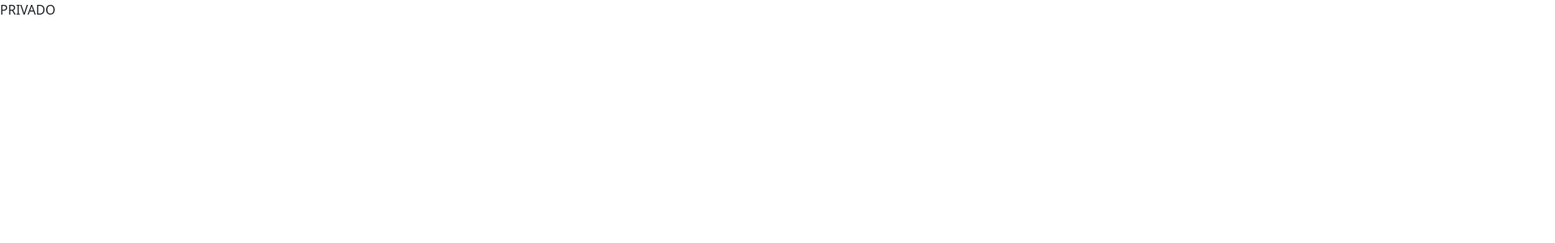
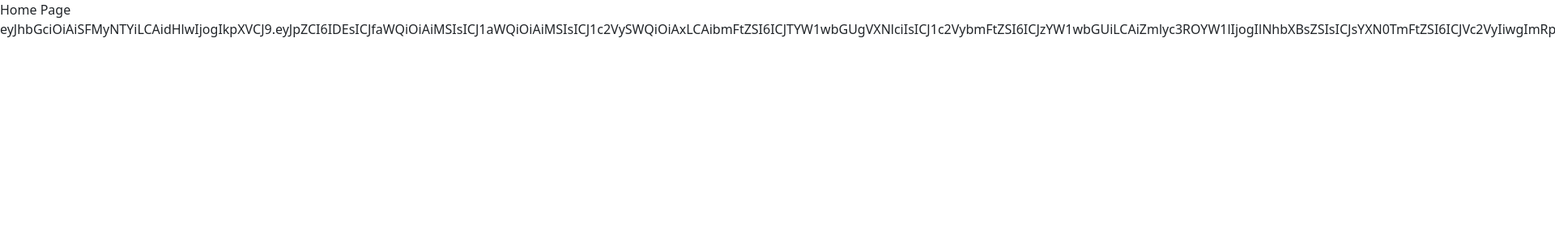
Before and after one commit to carlosmorales1908/proyecto_prog3, a React (Vite) app: page /home in a window 1280 px wide. Shown: the top 300 px of the page at 81% size, 1920 px wide, since content can reach past the window. Built offline with nearby package versions, Linux system fonts and the light colour scheme; sample sign-in values are in the browser's storage.

Commit message:
modified AuthGuard and added Login example

```diff
--- a/src/App.jsx
+++ b/src/App.jsx
@@ -6,6 +6,7 @@ import RoutesNotFound from "./pages/NotFound.page";
 import { PrivateRoutes, PublicRutes } from "./routes/routes";
 import Login from "./components/Login";
 import AuthGuard from "./guards/auth.guard";
+import Home from "./pages/Home";
 
 function App() {
   return (
@@ -18,7 +19,8 @@ function App() {
             <Route path={PublicRutes.LOGIN} element={<Login />} />
             <Route element={<AuthGuard privateValidation={true} />}>
               {/* DEFINIR BIEN RUTAS PRIVADAS */}
-              <Route path={`/*`} element={<p>PRIVADO</p>} />
+              <Route path={`/home`} element={<Home />} />
+              <Route path={`/dashboard`} element={<p>DASHBOARD PAGE</p>} />
             </Route>
           </RoutesNotFound>
         </BrowserRouter>
--- a/src/components/Login.jsx
+++ b/src/components/Login.jsx
@@ -1,13 +1,17 @@
 import { useContext } from "react";
 import { AuthContext } from "../context/auth.contex";
+import { useNavigate } from "react-router-dom";
+import { PrivateRoutes } from "../routes/routes";
 
 const Login = () => {
   const { login } = useContext(AuthContext);
   const username = import.meta.env.VITE_USERNAME;
   const password = import.meta.env.VITE_PASSWORD;
+  const navigate = useNavigate();
 
-  const handleClick = () => {
-    login({ username, password });
+  const handleClick = async () => {
+    await login({ username, password });
+    navigate(`/${PrivateRoutes.HOME}`, { replace: true });
   };
 
   return <button onClick={handleClick}>Login</button>;
--- a/src/guards/auth.guard.jsx
+++ b/src/guards/auth.guard.jsx
@@ -3,16 +3,13 @@ import { AuthContext } from "../context/auth.contex";
 import { useContext } from "react";
 import { PublicRutes } from "../routes/routes";
 
-const PrivateValidationFragment = <Outlet />;
-const PublicValidationFragment = <Navigate replace to="" />;
-
 export const AuthGuard = ({ privateValidation }) => {
   const { token } = useContext(AuthContext);
   return token ? (
     privateValidation ? (
-      PrivateValidationFragment
+      <Outlet />
     ) : (
-      PublicValidationFragment
+      <Navigate replace to="" />
     )
   ) : (
     <Navigate replace to={PublicRutes.LOGIN} />
--- /dev/null
+++ b/src/pages/Home.jsx
@@ -0,0 +1,13 @@
+import { useContext } from "react";
+import { AuthContext } from "../context/auth.contex";
+
+const Home = () => {
+  const { token } = useContext(AuthContext);
+  return (
+    <>
+      <div>Home Page</div>
+      <p>{token}</p>
+    </>
+  );
+};
+export default Home;
```
